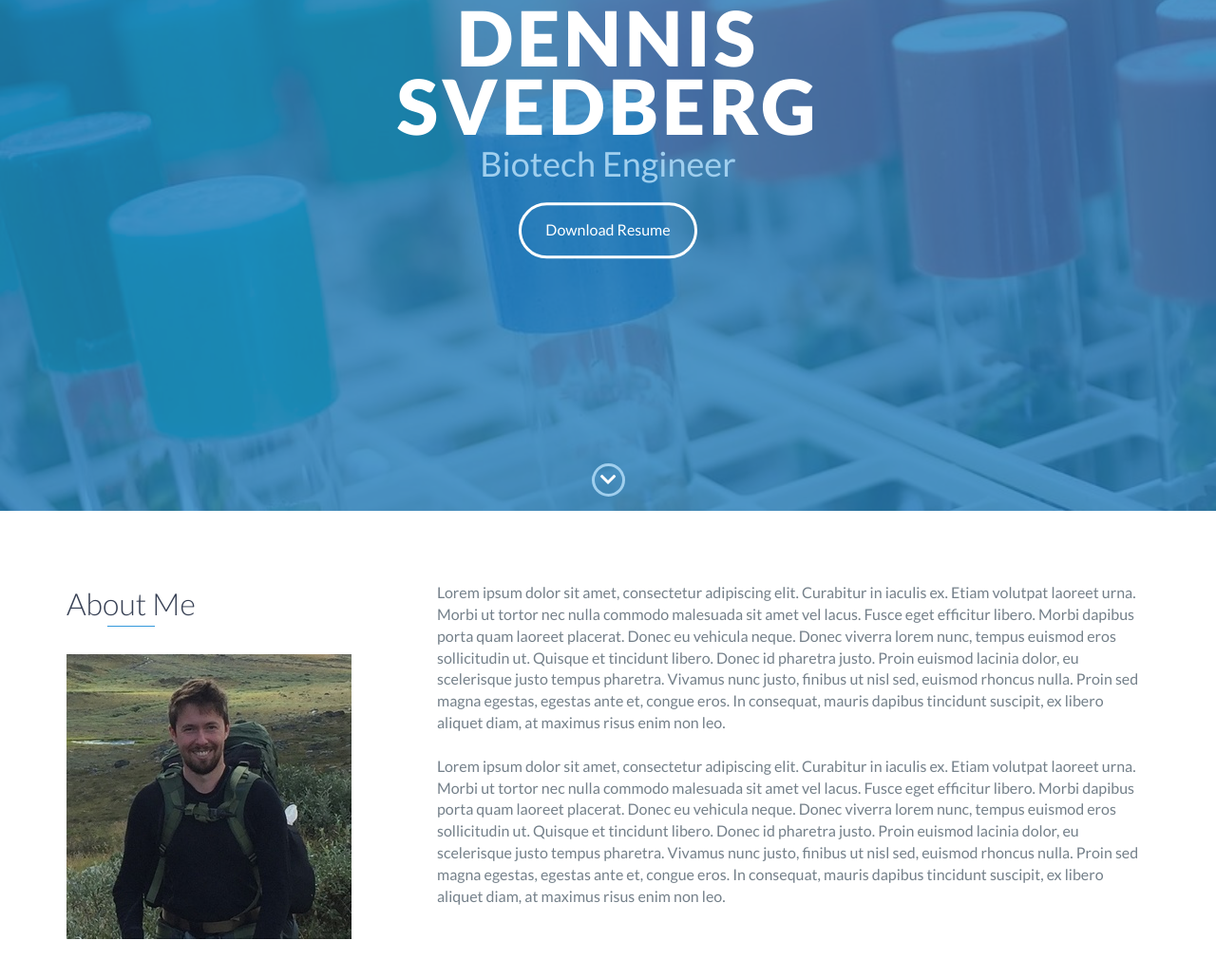
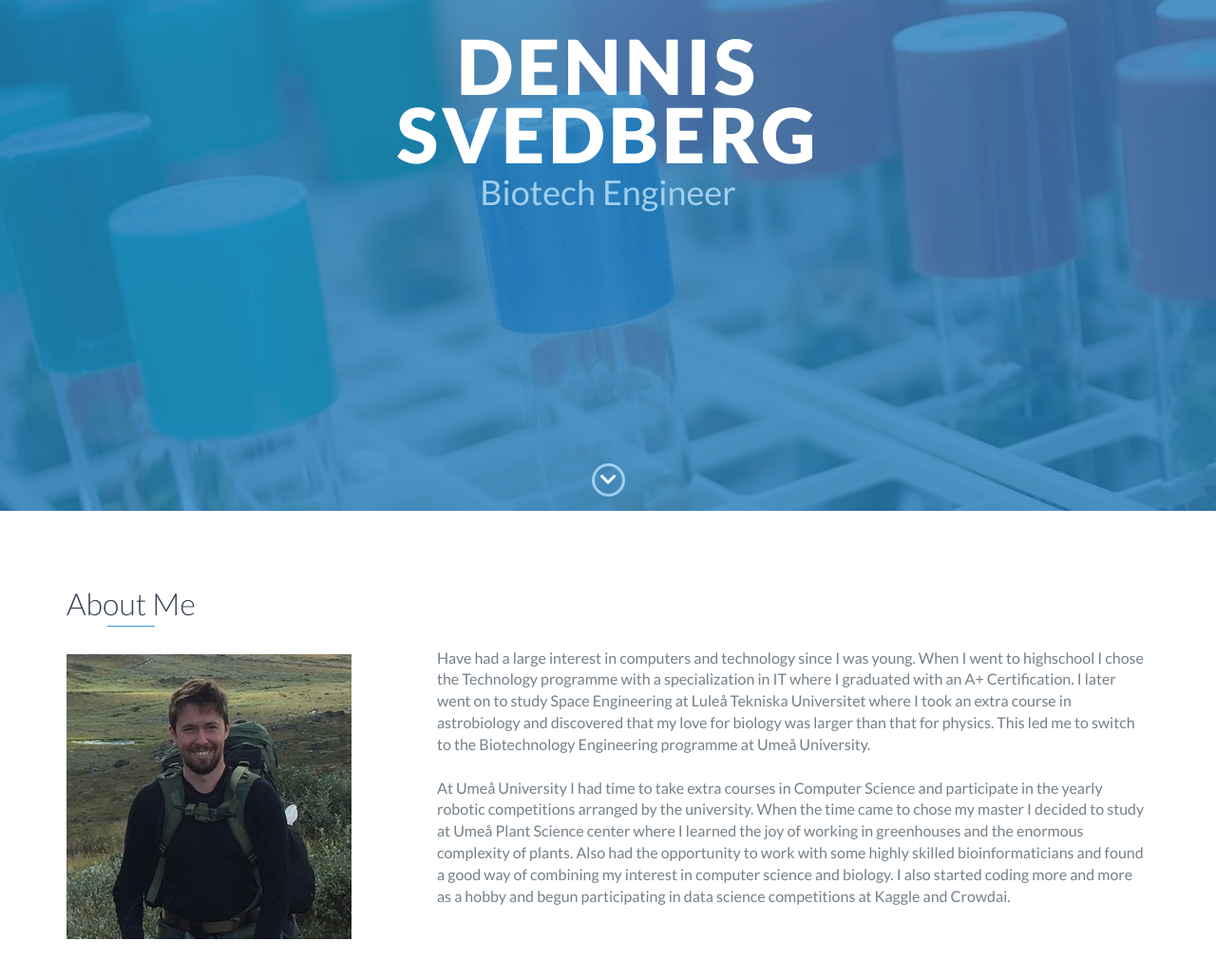
Before and after one commit to dennissv/dennissv.github.io, a plain HTML site: page index.html in a window 1280 px wide. Shown: the part 262-1292 px from the top of the page at 95% size. Drawn offline with nearby package versions, Linux system fonts and the light colour scheme.

Commit message:
added text to about and education sections

```diff
--- a/index.html
+++ b/index.html
@@ -5,7 +5,7 @@
     <meta charset="utf-8">
     <meta http-equiv="X-UA-Compatible" content="IE=edge">
     <meta name="viewport" content="width=device-width, initial-scale=1">
-    <title>My Portfolio</title>
+    <title>Dennis Portfolio</title>
 	<link rel="shortcut icon" href="favicon.ico" type="image/x-icon">
 	<link rel="icon" href="favicon.ico" type="image/x-icon">
     <link href="https://fonts.googleapis.com/css?family=Lato:300,400,700,900" rel="stylesheet">
@@ -48,7 +48,7 @@
         <div id="lead-content">
             <h1>Dennis Svedberg</h1>
             <h2>Biotech Engineer</h2>
-            <a href="#" class="btn-rounded-white">Download Resume</a>
+            <!--<a href="#" class="btn-rounded-white">Download Resume</a> -->
         </div>
         <!-- End #lead-content -->
 
@@ -72,14 +72,16 @@
                 </div>
                 <div class="col-md-8">
                     <p>
-                        Lorem ipsum dolor sit amet, consectetur adipiscing elit. Curabitur in iaculis ex. Etiam volutpat laoreet urna. Morbi ut tortor nec nulla commodo malesuada sit amet vel lacus. Fusce eget efficitur libero. Morbi dapibus porta quam laoreet placerat. Donec
-                        eu vehicula neque. Donec viverra lorem nunc, tempus euismod eros sollicitudin ut. Quisque et tincidunt libero. Donec id pharetra justo. Proin euismod lacinia dolor, eu scelerisque justo tempus pharetra. Vivamus nunc justo, finibus
-                        ut nisl sed, euismod rhoncus nulla. Proin sed magna egestas, egestas ante et, congue eros. In consequat, mauris dapibus tincidunt suscipit, ex libero aliquet diam, at maximus risus enim non leo.
                         <br>
                         <br>
-                        Lorem ipsum dolor sit amet, consectetur adipiscing elit. Curabitur in iaculis ex. Etiam volutpat laoreet urna. Morbi ut tortor nec nulla commodo malesuada sit amet vel lacus. Fusce eget efficitur libero. Morbi dapibus porta quam laoreet placerat. Donec
-                        eu vehicula neque. Donec viverra lorem nunc, tempus euismod eros sollicitudin ut. Quisque et tincidunt libero. Donec id pharetra justo. Proin euismod lacinia dolor, eu scelerisque justo tempus pharetra. Vivamus nunc justo, finibus
-                        ut nisl sed, euismod rhoncus nulla. Proin sed magna egestas, egestas ante et, congue eros. In consequat, mauris dapibus tincidunt suscipit, ex libero aliquet diam, at maximus risus enim non leo.
+                        <br>
+                        Have had a large interest in computers and technology since I was young. When I went to highschool I chose the Technology programme with a specialization in IT where I graduated with an A+ Certification. I later went on to study Space Engineering at
+                        Luleå Tekniska Universitet where I took an extra course in astrobiology and discovered that my love for biology was larger than that for physics. This led me to switch to the Biotechnology Engineering programme at Umeå University.
+                        <br>
+                        <br>
+                        At Umeå University I had time to take extra courses in Computer Science and participate in the yearly robotic competitions arranged by the university. When the time came to chose my master I decided to study at Umeå Plant Science center where I learned
+                        the joy of working in greenhouses and the enormous complexity of plants. Also had the opportunity to work with some highly skilled bioinformaticians and found a good way of combining my interest in computer science and biology. I also started coding
+                        more and more as a hobby and begun participating in data science competitions at Kaggle and Crowdai.
                     </p>
                 </div>
             </div>
@@ -173,7 +175,7 @@
             <span class="education-date">Sept 2010 - June 2012</span>
             <h4>Programme in Space Engineering</h4>
             <p>
-                Lorem ipsum dolor sit amet, consectetur adipiscing elit. Curabitur in iaculis ex. Etiam volutpat laoreet urna. Morbi ut tortor nec nulla commodo malesuada sit amet vel lacus. Fusce eget efficitur libero. Morbi dapibus porta quam laoreet placerat.
+                Courses in physics, math, electronics and astrobiology at the Luleå campus and Esrange in Kiruna.
             </p>
         </div>
         <!-- End .education-block -->
@@ -182,17 +184,12 @@
             <h3>Umeå Universitet</h3>
             <span class="education-date">Sept 2012 - Dec 2017</span>
             <h4>Master of Science Programme in Biotechnology</h4>
-            <ul>
-                <li>
-                    Lorem ipsum dolor sit amet, consectetur adipiscing elit.
-                </li>
-                <li>
-                    Lorem ipsum dolor sit amet, consectetur adipiscing elit.
-                </li>
-                <li>
-                    Lorem ipsum dolor sit amet, consectetur adipiscing elit.
-                </li>
-            </ul>
+            <p>
+                Courses in organic chemistry, biochemistry, control theory, bioinformatics and more general engineering courses.
+                <br>
+                <br>
+                Extra courses in computer science.
+            </p>
         </div>
         <!-- End .education-block -->
 
@@ -201,7 +198,7 @@
             <span class="education-date">Sept 2015 - Dec 2017</span>
             <h4>Master's Programme in Plant and Forest Biotechnology</h4>
             <p>
-                Lorem ipsum dolor sit amet, consectetur adipiscing elit. Curabitur in iaculis ex. Etiam volutpat laoreet urna. Morbi ut tortor nec nulla commodo malesuada sit amet vel lacus. Fusce eget efficitur libero. Morbi dapibus porta quam laoreet placerat.
+                Recieved strong research training and plenty of lab experience during my courses at UPSC and also during two summer projects.
             </p>
         </div>
         <!-- End .education-block -->
@@ -213,6 +210,7 @@
         <ul>
             <li>Python</li>
             <li>R</li>
+            <li>Bioinformatics</li>
             <li>Machine learning</li>
             <li>Big Data</li>
             <li>Cloud Computing</li>
```
